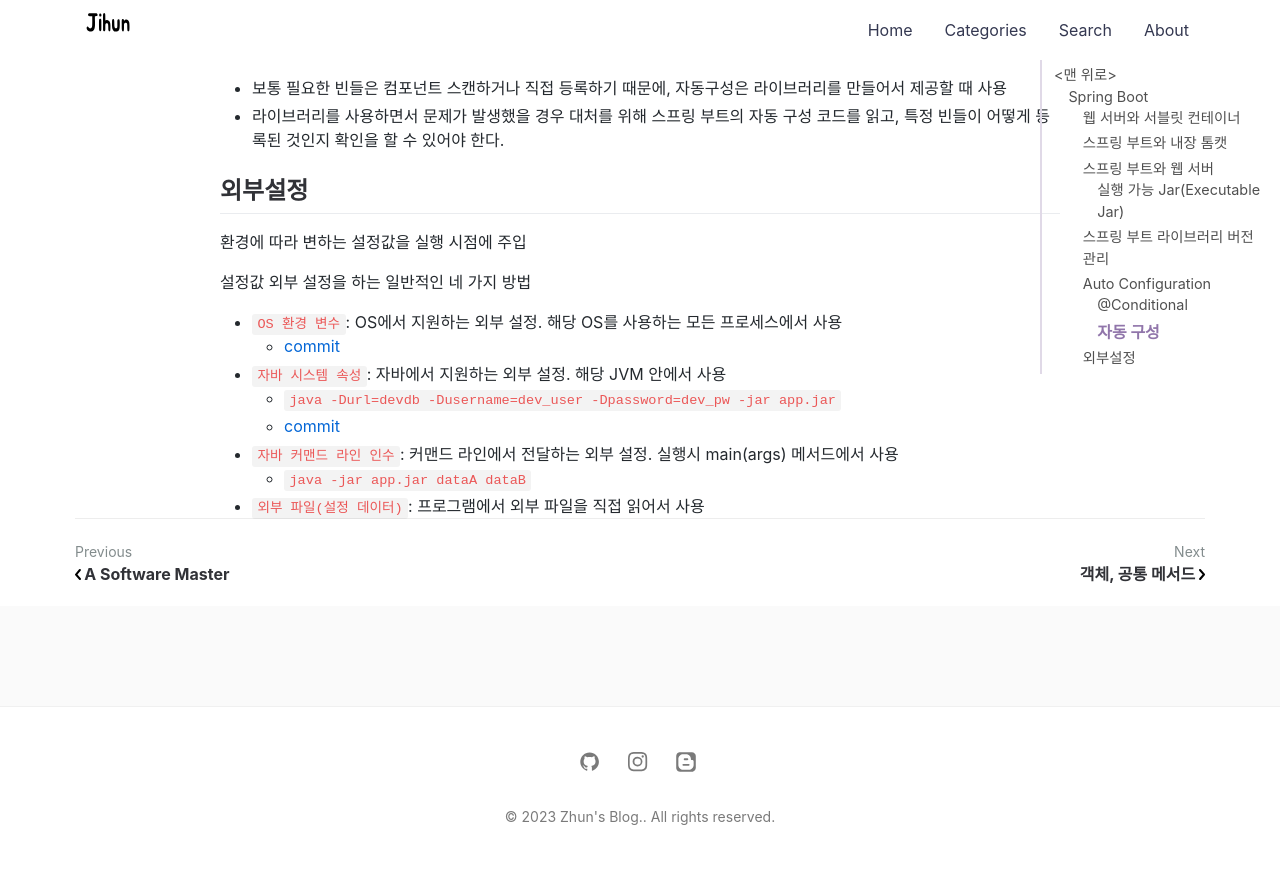
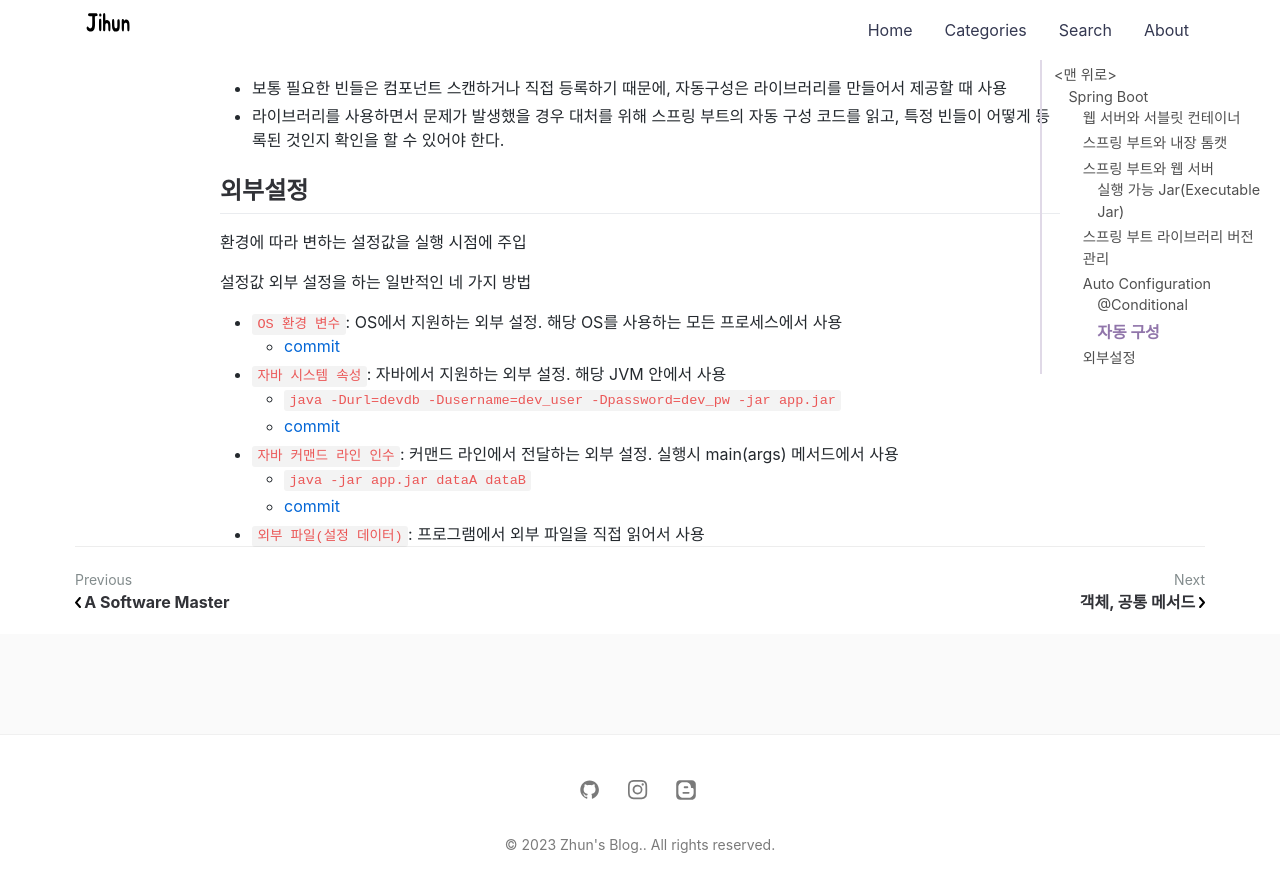
Before and after one commit to jihunparkme/jihunparkme.github.io, a Jekyll site: the page built from _posts/2023-04-06-spring-boot.md, in a window 1280 px wide and 900 px high, scrolled down 12559 px. Shown: the top 892 px of the window. Built offline with Jekyll 4.4.1, drawn with Linux system fonts in a browser that asks for light colours; nearby versions of some CDN libraries; comment, search, counter and statistics services are not loaded.

Commit message:
[SpringBoot] 외부설정: 커맨드 라인 인수

```diff
--- a/_posts/2023-04-06-spring-boot.md
+++ b/_posts/2023-04-06-spring-boot.md
@@ -525,4 +525,5 @@
   - [commit](https://github.com/jihunparkme/Inflearn-Spring-Boot/commit/83e5b951d1ffd06b21c05d9b4317527405ae99e6)
 - `자바 커맨드 라인 인수`: 커맨드 라인에서 전달하는 외부 설정. 실행시 main(args) 메서드에서 사용
   - `java -jar app.jar dataA dataB`
+  - [commit](https://github.com/jihunparkme/Inflearn-Spring-Boot/commit/bb6f9af170da552493bffab90bc24fc9e028276f)
 - `외부 파일(설정 데이터)`: 프로그램에서 외부 파일을 직접 읽어서 사용
```
